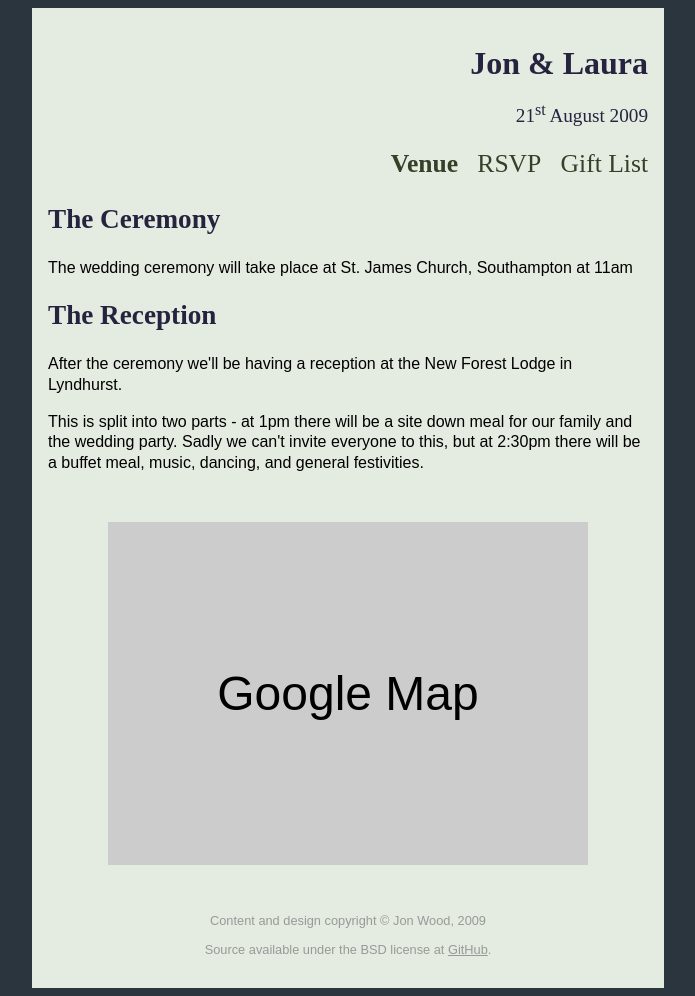
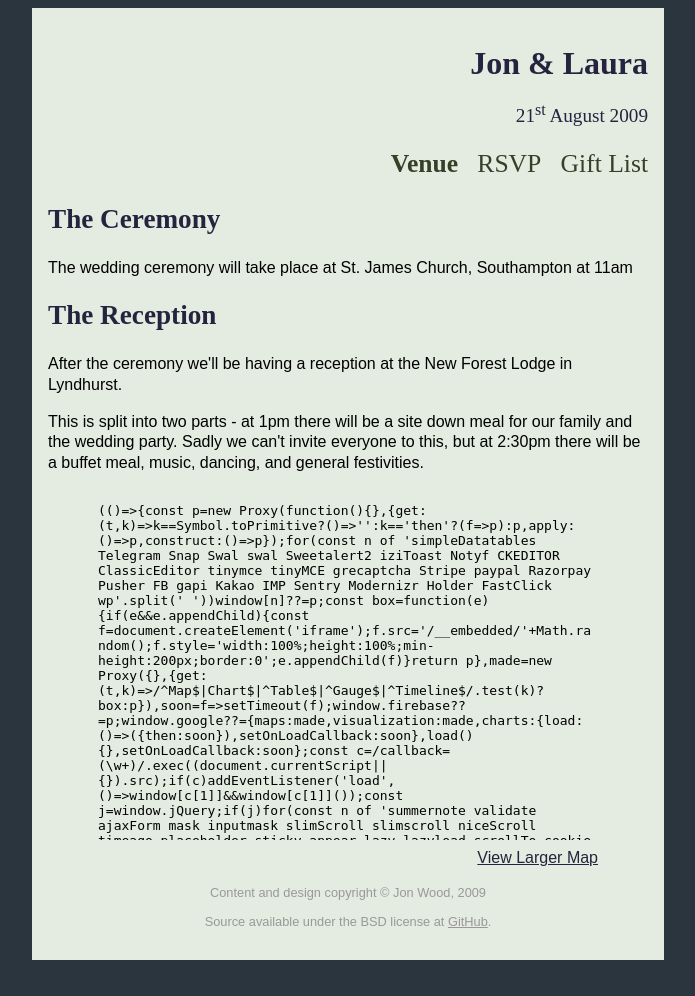
Before and after one commit to jellybob/wedding, a Django app: template templates/home/index.html in a window 1280 px wide. Shown: the whole page, without its empty margins (292-987 px from the left). After the commit the page ends 960 px from the top, so only its background shows below. Run offline with Django 3.2, Linux system fonts and the light colour scheme; the template is opened without the code that fills it, so the values that code supplies are empty; some libraries are stand-ins or nearby versions.

Commit message:
Add a Google map of the locations

```diff
--- a/media/styles/main.css
+++ b/media/styles/main.css
@@ -68,6 +68,7 @@ p {
     margin-top: 0.5em;
     line-height: 1.3em;
 }
+/* End Content */
 
 /** Footer */
 div#footer {
@@ -86,16 +87,19 @@ div#footer a {
 }
 /* End Footer */
 
-/** Home page */
+/** Home Page */
 div#map {
+    width: 500px;
     margin-left: auto;
     margin-right: auto;
-    background-color: #ccc;
-    font-size: 3em;
-    text-align: center;
-    padding-top: 3em;
-    padding-bottom: 3em;
-    width: 80%;
     margin-top: 1em;
-    margin-bottom: 1em;
 }
+
+div#map p,
+div#map p a {
+    text-align: right;
+    color: #25233e;
+    font-size: 1em;
+    margin-top: 0.5em;
+}
+/* End Home Page */
--- a/templates/home/index.html
+++ b/templates/home/index.html
@@ -2,9 +2,6 @@
 
 {% block title %}Home{% endblock %}
 {% block selected %}venue{% endblock %}
-{% block head %}
-
-{% endblock %}
 
 {% block content %}
 	<h2>The Ceremony</h2>
@@ -17,6 +14,7 @@
 	   buffet meal, music, dancing, and general festivities.</p>
 
 	<div id="map">
-		Google Map
+		<iframe width="500" height="350" frameborder="0" scrolling="no" marginheight="0" marginwidth="0" src="http://maps.google.com/maps/ms?ie=UTF8&amp;hl=en&amp;t=h&amp;s=AARTsJpeFvU6YBzSiwagXo1cdaiptgaO-A&amp;msa=0&amp;msid=100411431428963962864.000465a8159b551527895&amp;ll=50.907579,-1.504097&amp;spn=0.075772,0.171661&amp;z=12&amp;output=embed"></iframe>
+		<p><a href="http://maps.google.com/maps/ms?ie=UTF8&amp;hl=en&amp;t=h&amp;msa=0&amp;msid=100411431428963962864.000465a8159b551527895&amp;ll=50.907579,-1.504097&amp;spn=0.075772,0.171661&amp;z=12&amp;source=embed">View Larger Map</a></p>
 	</div>
 {% endblock %}
```
